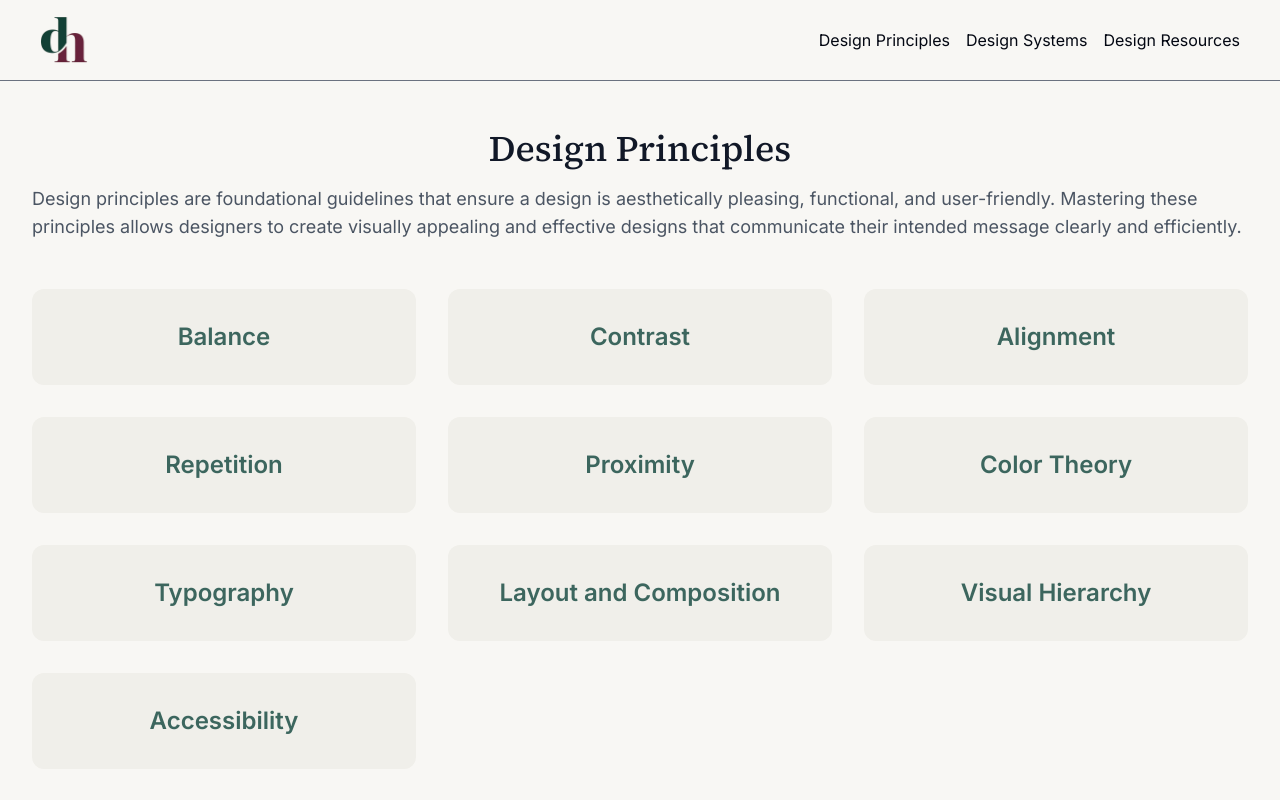
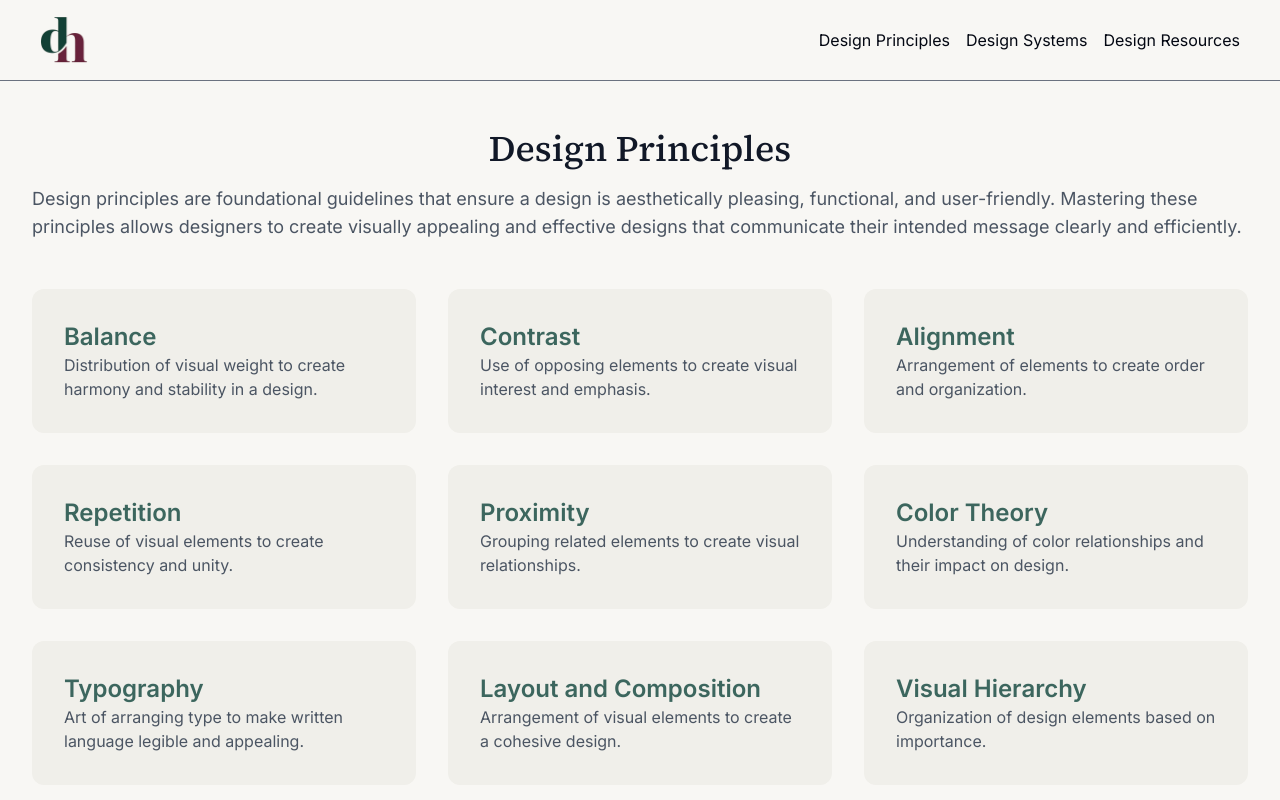
Before and after one commit to abhaysinghr516/designHub, a Next.js app: page /design-principles in a window 1280 px wide. Shown: the top 800 px of the page. Built offline with nearby package versions, Linux system fonts and the light colour scheme.

Commit message:
chore: Update Design Principles page with descriptions and links

```diff
--- a/src/app/(routes)/design-principles/page.tsx
+++ b/src/app/(routes)/design-principles/page.tsx
@@ -4,19 +4,62 @@ import Link from "next/link";
 
 const DesignPrinciples = () => {
   const principles = [
-    { name: "Balance", link: "/design-principles/balance" },
-    { name: "Contrast", link: "/design-principles/contrast" },
-    { name: "Alignment", link: "/design-principles/alignment" },
-    { name: "Repetition", link: "/design-principles/repetition" },
-    { name: "Proximity", link: "/design-principles/proximity" },
-    { name: "Color Theory", link: "/design-principles/color-theory" },
-    { name: "Typography", link: "/design-principles/typography" },
+    {
+      name: "Balance",
+      description:
+        "Distribution of visual weight to create harmony and stability in a design.",
+      link: "/design-principles/balance",
+    },
+    {
+      name: "Contrast",
+      description:
+        "Use of opposing elements to create visual interest and emphasis.",
+      link: "/design-principles/contrast",
+    },
+    {
+      name: "Alignment",
+      description: "Arrangement of elements to create order and organization.",
+      link: "/design-principles/alignment",
+    },
+    {
+      name: "Repetition",
+      description: "Reuse of visual elements to create consistency and unity.",
+      link: "/design-principles/repetition",
+    },
+    {
+      name: "Proximity",
+      description: "Grouping related elements to create visual relationships.",
+      link: "/design-principles/proximity",
+    },
+    {
+      name: "Color Theory",
+      description:
+        "Understanding of color relationships and their impact on design.",
+      link: "/design-principles/color-theory",
+    },
+    {
+      name: "Typography",
+      description:
+        "Art of arranging type to make written language legible and appealing.",
+      link: "/design-principles/typography",
+    },
     {
       name: "Layout and Composition",
+      description:
+        "Arrangement of visual elements to create a cohesive design.",
       link: "/design-principles/layout-composition",
     },
-    { name: "Visual Hierarchy", link: "/design-principles/visual-hierarchy" },
-    { name: "Accessibility", link: "/design-principles/accessibility" },
+    {
+      name: "Visual Hierarchy",
+      description: "Organization of design elements based on importance.",
+      link: "/design-principles/visual-hierarchy",
+    },
+    {
+      name: "Accessibility",
+      description:
+        "Ensuring designs are usable by people with diverse abilities.",
+      link: "/design-principles/accessibility",
+    },
   ];
 
   return (
@@ -41,10 +84,11 @@ const DesignPrinciples = () => {
             <Link key={principle.name} href={principle.link}>
               <div
                 key={principle.name}
-                className="p-8 bg-[#f0efea] text-left rounded-xl transform hover:scale-110 transition-transform duration-300"
+                className="p-8 bg-[#f0efea] text-left rounded-xl"
               >
-                <div className="flex items-center justify-center text-[#3C665E]">
+                <div className="text-[#3C665E]">
                   <h3 className="text-2xl font-semibold">{principle.name}</h3>
+                  <p className="text-gray-600">{principle.description}</p>
                 </div>
               </div>
             </Link>
```
